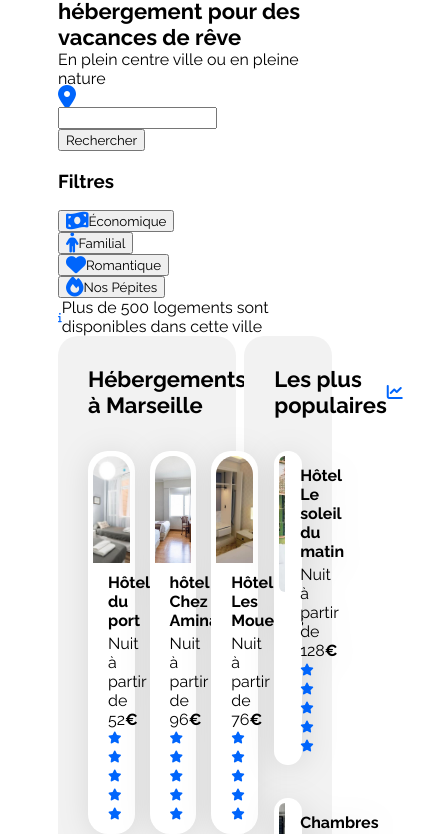
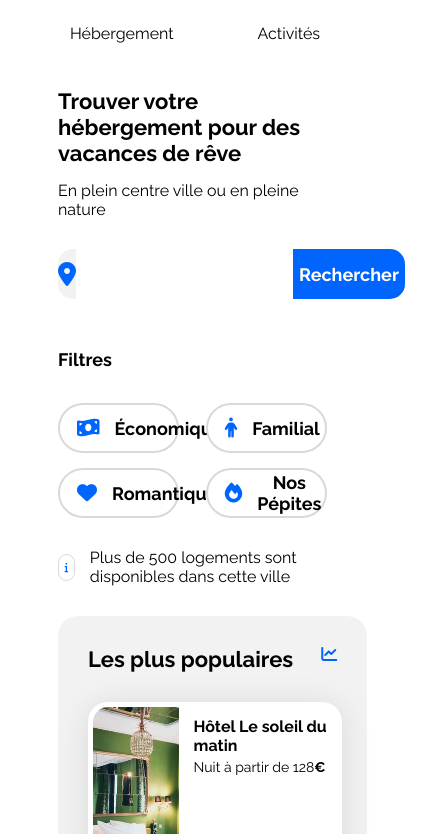
Before and after one commit to julien-mattei/Projet-2, a plain HTML site: page index.html in a window 390 px wide. Shown: the part 84-918 px from the top of the page, 440 px wide, since content can reach past the window. Drawn offline with Linux system fonts and the light colour scheme.

Commit message:
modification index

```diff
--- a/css/style.css
+++ b/css/style.css
@@ -1,6 +1,8 @@
 /* GENERAL */
 *{
     font-family: 'Raleway', sans-serif;
+    color: black;
+    text-decoration: none;
 }
 
 :root {
@@ -22,39 +24,43 @@ body {
     max-width: 1440px;
     padding: 0 50px;
     box-sizing: border-box;
+    gap: 30px;
 }
+
 .section-title {
     margin: 0;
     font-size: 22px;
 }
-
-/* HEADER */
-.logo-and-menu, form, button, .filter, .information {
+.section-title-2 {
+    margin: 0;
+    font-size: 18px;
+}
+.row {
     display: flex;
     flex-direction: row;
-    align-items: center;
-
 }
 
-.logo-and-menu {
-    justify-content: space-between;
-    padding-top: 33px;
+.column {
+    display: flex;
+    flex-direction: column;
 }
 
-.logo img {
-    height: 25px;
+.small-gap {
+    gap: 15px;
 }
 
-a {
-    text-decoration: none;
+.medium-gap {
+    gap: 30px;
 }
 
-.information i {
-    border-radius: 100%;
-    border-color: var(--main-bg-color);
+.justify-between {
+    justify-content: space-between;
 }
 
-/* MAIN */
+.align-center {
+    align-items: center;
+}
+
 .card {
     background-color: white;
     border-radius: 20px;
@@ -74,151 +80,281 @@ a {
     font-weight: 700;
 }
 
-.neutralStar {
+.neutral-star {
     color: var(--main-bg-color)
+}
+
+.infos-txt {
+    font-size: 18px;
+    font-weight: bold;
+}
+
+/* HEADER */
+.logo {
+    height: 100px;
+}
+
+.logo img {
+    height: 20px;
+}
+
+.menu {
+    gap: 60px;
+}
+
+.menu a {
+    padding-top: 15px;
+    padding-bottom: 0;
+}
+
+.menu a:hover {
+    border-top: 2px solid var(--main-color);
+    color: var(--main-color);
+}
+
+/* INFORMATIONS */
+input {
+    text-align: center;
+    height: 50px;
+    border: none;
+}
+
+.square {
+    background: var(--main-bg-color);
+    width: 50px;
+    height: 50px;
+    border-radius:  15px 0 0 15px;
+    justify-content: center;
+}
+
+.search {
+    background: var(--main-color);
+    color: white;
+    height: 50px;
+    width: 120px;
+    border-radius: 0 15px 15px 0;
+    border: none;
+}
+
+.filter {
+    gap: 15px;
+    height: 50px;
+    background: white;
+    border: 2px solid #D9D9D9;
+    border-radius: 50px;
+    padding: 0 17px;
+}
+
+.filter:hover {
+    background: var(--filter-bg-color);
+}
+
+.circled {
+    height: 25px;
+    width: 25px;
+    border-radius: 50px;
+    border: 1px solid #d9D9D9;
+    justify-content: center;
 }
 
 /* HEBERGEMENTS AND POPULAIRES */
 .hebergements-and-populaires {
-    display: flex;
+    gap: 40px;
+}
+
+section {
+    background: var(--main-bg-color);
+    border-radius: 20px;
+    padding: 30px;
+}
+
+.card-content {
+    padding-left: 15px;
+    box-sizing: border-box;
     justify-content: space-between;
 }
 
-.hebergements-and-populaires section {
-    background-color: var(--main-bg-color);
-    border-radius: 20px;
-    padding: 30px;
-    box-sizing: border-box;
-    height: fit-content;
+.card-title {
+    margin-top: 10px;
+    margin-bottom: 4px;
+}
+
+.card-subtitle {
+    margin: 0;
+    font-size: 14px;
+}
+
+.card-rating {
+    margin-bottom: 5px;
 }
 
 /* HEBERGEMENTS */
 .hebergements {
-    width: 65%;
+     width: 67%;
+}
+
+.hebergements-cards {
+    flex-wrap: wrap;
 }
 
 .hebergements-cards .card {
-    display: flex;
-    flex-direction: column;
-    height: 95%;
-    width: 100%;
+    width: 29%;
 }
 
-.hebergements-cards {
-    display: grid;
-    grid-template-columns: 31% 31% 31%;
-    column-gap: 25px;
-    row-gap: 40px;
-    padding-top: 33px;
+.hebergements img{
+    width: 100%;
+    height: 110px;
+    border-radius: 15px 15px 0 0 ;
 }
-
-
-.hebergements-cards img {
-    width: 100%;
-    height: 116px;
-    border-top-left-radius: 20px;
-    border-top-right-radius: 20px;
-}
-
-.hebergements-cards .card-content {
-    width: 100%;
-    padding-left: 15px;
-    display: flex;
-    flex-direction: column;
-    justify-content: space-between;
-    box-sizing: border-box;
-}
-
-.hebergements-cards .card-title {
-    margin-top: 10px;
-    margin-bottom: 4px;
-}
-
-.hebergements-cards .card-subtitle {
-    margin: 0;
-}
-
-.hebergements-cards .card-rating {
-    margin-bottom: 5px;
-}
-
 
 /* POPULAIRES */
 .populaires {
-    width: 32%;
+    width: 30%;
 }
 
-.populaires-title {
-    display: flex;
-    justify-content: space-between;
-    align-items: center;
-}
-
-.populaires-cards .card {
-    display: flex;
-    margin-top: 33px;
-}
-
-.populaires-cards img {
-    width: 33%;
-    height: 136px;
-    border-top-left-radius: 20px;
-    border-bottom-left-radius: 20px;
-}
-
-.populaires-cards .card-content {
-    width: 67%;
-    padding-left: 15px;
-    display: flex;
-    flex-direction: column;
-    justify-content: space-between;
-    box-sizing: border-box;
-}
-
-.populaires-cards .card-title {
-    margin-top: 10px;
-    margin-bottom: 4px;
-}
-
-.populaires-cards .card-subtitle {
-    margin: 0;
-}
-
-.populaires-cards .card-rating {
-    margin-bottom: 5px;
+.populaires img {
+    width: 35%;
+    height: 130px;
+    border-radius: 15px 0 0 15px;
 }
 
 /* ACTIVITES */
 .activites {
     padding: 30px;
 }
-.activites-cards {
-    display: grid;
-    grid-template-columns: 24% 24% 24% 24%;
-    column-gap: 20px;
+
+.activites img {
+    width: 290px;
+    height: 90%;
+    border-radius: 15px 15px 0 0;
+}
+
+/* FOOTER */
+.footer {
+    padding: 30px;
+    background: var(--main-bg-color);
+    gap: 280px;
+}
+
+/* MEDIA QUERIES */
+@media (max-width: 1024px) {
+    .filters {
+        flex-direction: column;
+        align-items: flex-start;
+    }
+
+    .hebergements-and-populaires {
+        flex-direction: column;
+    }
+
+    .hebergements, .populaires {
+        width: 94%;
+    }
+
+    .populaires-cards {
+        flex-direction: row;
+    }
+
+    .populaires-cards .card {
+        width: 30%;
     }
 
     .activites-cards .card {
-    width: 100%;
-    padding: 0;
+        width: 30%;
     }
 
-.activites-cards img{
+    .activites img {
         width: 100%;
-    height: 85%;
-    border-top-left-radius: 20px;
-    border-top-right-radius: 20px;
+        height: 80%;
     }
 
-.activites-cards .card-content {
-    padding-left: 15px;
+    .footer {
+        gap: 130px;
+    }
 }
 
-/* FOOTER */
-footer {
-    background-color: var(--main-bg-color);
-    display: flex;
-    flex-direction: row;
+@media (max-width:767.98px) {
+    header {
+        flex-wrap: wrap;
+        justify-content: center;
+        align-content: center;
+    }
+
+    .logo {
+        justify-content: center;
+        width: 100%;
+    }
+
+    .menu {
+        justify-content: space-around;
+        width: 100%;
+    }
+
+    .menu a {
+        padding-top: 0;
+        padding-bottom: 15px;
+    }
+
+    .menu a:hover {
+        border-top: none;
+        border-bottom: 2px solid var(--main-color);
+    }
+
+    .filter-btn {
+        width: 98%;
+        flex-wrap: wrap;
         justify-content: space-between;
-    padding: 30px;
     }
+
+    .filter {
+        width: 45%;
+    }
+
+    .populaires-cards {
+        flex-direction: column;
+    }
+
+    .hebergements {
+        background: white;
+    }
+
+    .hebergements-and-populaires {
+        flex-direction: column-reverse;
+    }
+
+    .hebergements, .populaires {
+        width: 91%;
+    }
+
+    .hebergements .mobile-card {
+        width: 98%;
+        height: 280px;
+    }
+
+    .hebergements img {
+        height: 70%;
+    }
+
+    .populaires .mobile-card{
+        width: 98%;
+        height: 180px;
+    }
+
+   .populaires img {
+        height: 180px;
+    }
+
+    .activites .mobile-card {
+        width: 98%;
+        height: 280px;
+    }
+
+    .activites-cards {
+        flex-direction: column;
+    }
+
+    .footer {
+        flex-direction: column;
+        gap: 30px;
+    }
+}
```
Lines whose indentation alone changed are shown as unchanged.
